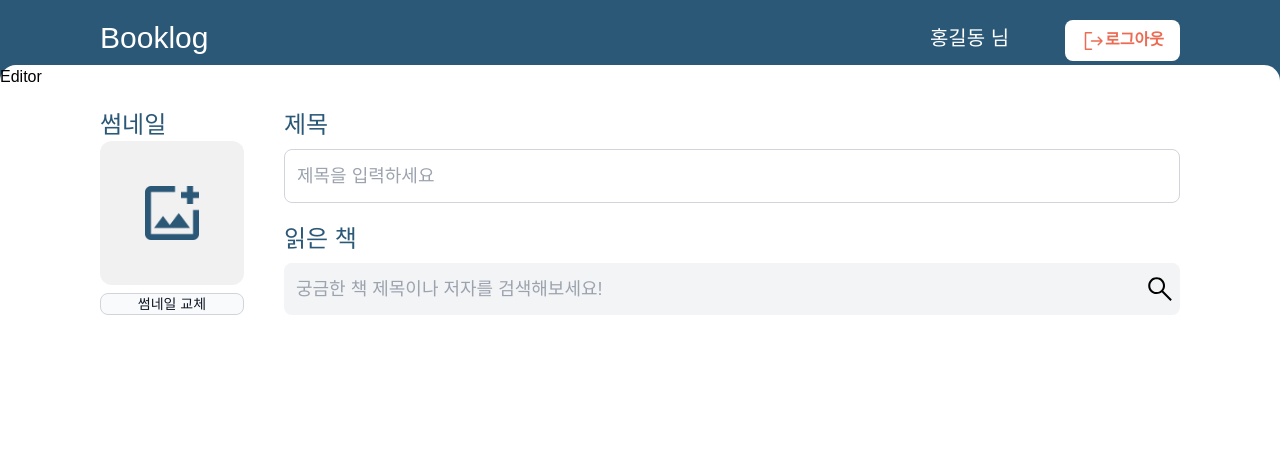
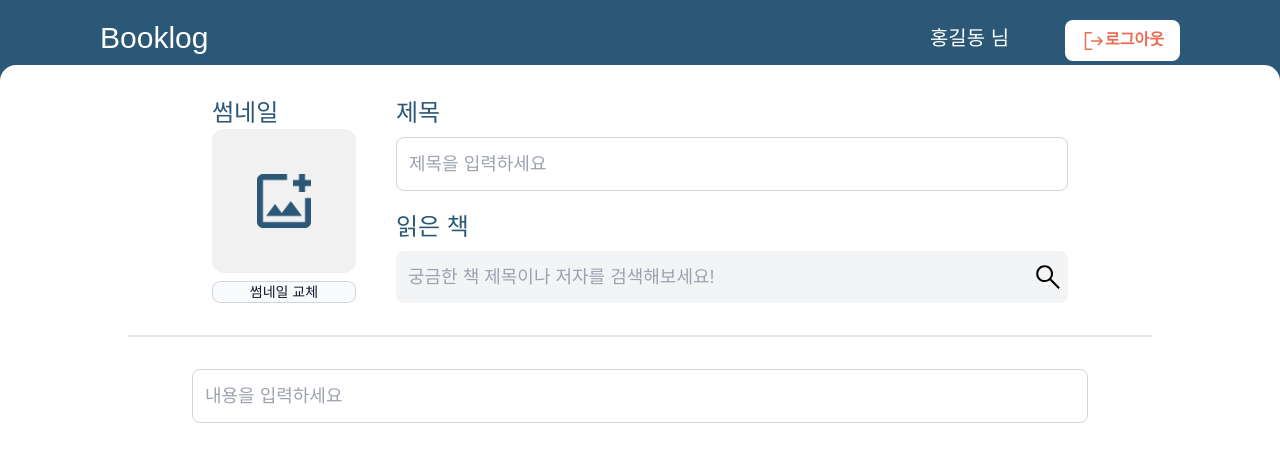
Before and after one commit to team1-booklog/Frontend, a React (Vite) app: page /editor in a window 1280 px wide. Shown: the top 462 px of the page. Built offline with nearby package versions, Linux system fonts and the light colour scheme; a web font is replaced by a local one.

Commit message:
[FEAT] - 에디터 페이지에 텍스트 필드 만들기

```diff
--- a/src/components/Editor/BookReportHeader.tsx
+++ b/src/components/Editor/BookReportHeader.tsx
@@ -24,7 +24,10 @@ export default function BookReportHeaderEditor() {
   };
 
   return (
-    <div className="p-5 flex justify-center items-center">
+    <div className={cn(
+      "p-8 flex justify-center items-center",
+      "mx-16 md:mx-24 xl:mx-32 border-b-2"
+    )}>
       <div className="mr-10 text-left max-w-36">
         <h2 className='text-2xl text-[#2B5877]'>썸네일</h2>
         <img
@@ -50,7 +53,7 @@ export default function BookReportHeaderEditor() {
         </button>
       </div>
 
-      <div className="flex-1 text-left max-w-4xl">
+      <div className="flex-1 text-left max-w-2xl">
         <div className="mb-5">
           <h2 className="text-2xl text-[#2B5877] mb-2">제목</h2>
           <input
@@ -63,7 +66,7 @@ export default function BookReportHeaderEditor() {
           />
         </div>
 
-        {/* 분리된 SearchBar 컴포넌트 사용 */}
+        {/* SearchBar 컴포넌트 */}
         <SearchBar
           readBookTitle={readBookTitle} // 책 이름을 props로 전달
           setReadBookTitle={setReadBookTitle} // 책 이름 업데이트 함수 전달
--- /dev/null
+++ b/src/components/Editor/TextFiled.tsx
@@ -0,0 +1,22 @@
+import cn from '../../libs/cn';
+
+interface TextFiledProps {
+  context:string,
+  setContext: (value: string) => void;
+}
+
+export default function TextFiled({context, setContext}: TextFiledProps) {
+  return (
+  <div className="flex justify-center items-center mt-8 px-8">
+    <input
+      type="text"
+      placeholder="내용을 입력하세요"
+      value={context}
+      onChange={(e) => setContext(e.target.value)}
+      className={cn(
+        "p-3 rounded-lg text-lg border border-gray-300 w-full max-w-4xl"
+      )}
+    />
+   </div>
+  )
+};
--- a/src/pages/Editor.tsx
+++ b/src/pages/Editor.tsx
@@ -1,10 +1,14 @@
+import { useState } from 'react';
 import BookReportHeader from "../components/Editor/BookReportHeader"
+import TextFiled from "../components/Editor/TextFiled"
 
 export default function Editor() {
+  const [context, setContext] = useState<string>('');
+
   return (
     <div>
-      <h1>Editor</h1>
       <BookReportHeader />
+      <TextFiled context={context} setContext={setContext}/>
     </div>
   )
 };
```
